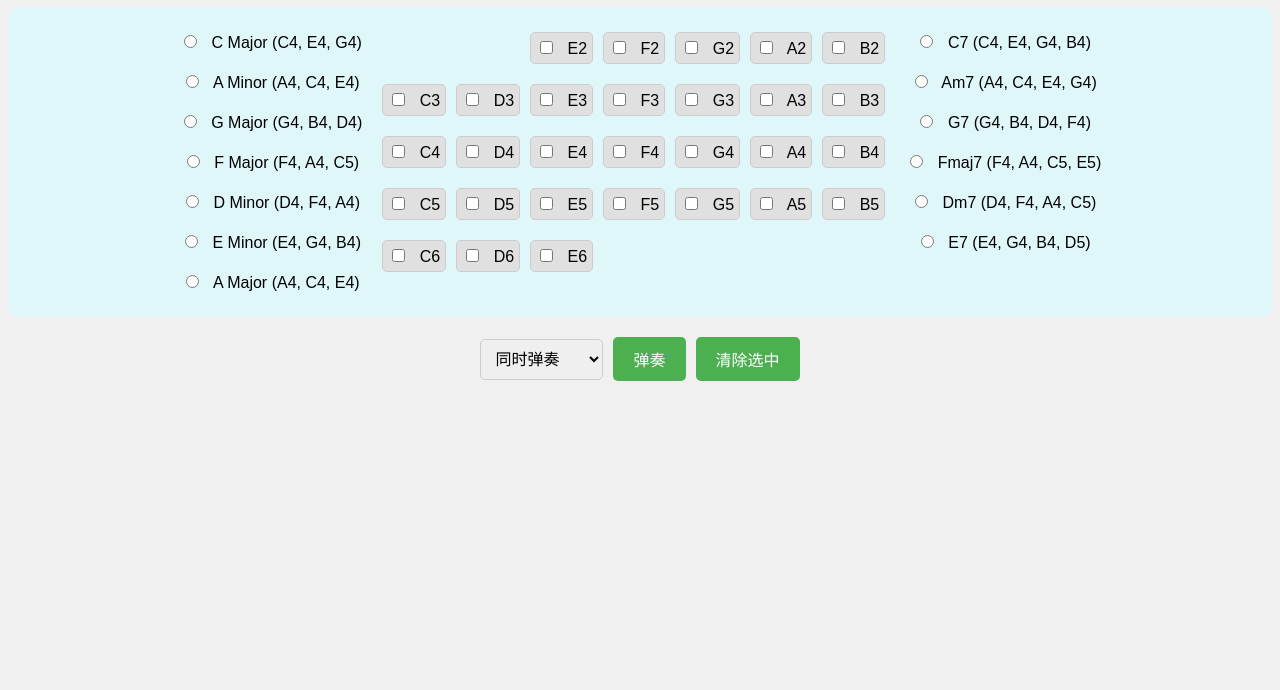
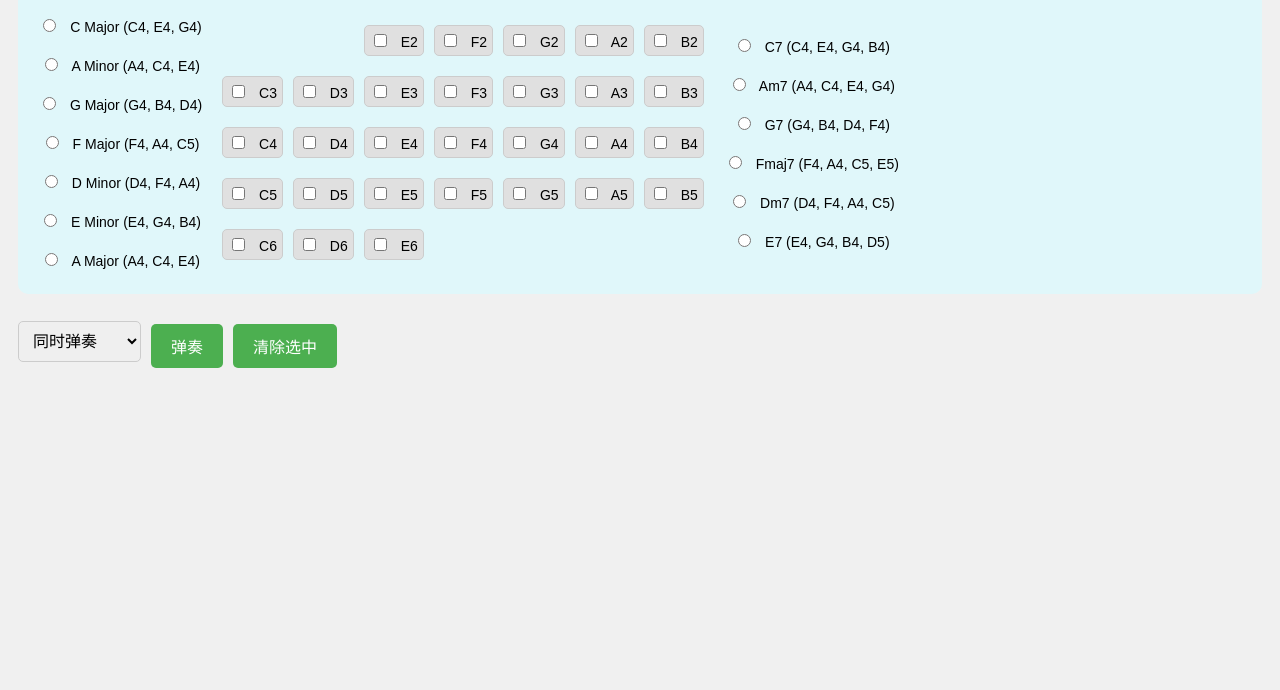
Before and after one commit to DevinWu/music-lab, a plain HTML site: page index.html in a window 1280 px wide. Shown: the part 110-800 px from the top of the page. Drawn offline with nearby package versions, Linux system fonts and the light colour scheme.

Commit message:
add phone support

```diff
--- a/styles.css
+++ b/styles.css
@@ -3,16 +3,18 @@ body {
     text-align: center;
     margin-top: 50px;
     background-color: #f0f0f0;
+    padding: 0 10px;
 }
 
 h1 {
     color: #333;
+    font-size: 24px;
 }
 
 #note-section {
     display: flex;
-    justify-content: center;
-    align-items: flex-start;
+    flex-direction: column;
+    align-items: center;
     background-color: #e0f7fa;
     padding: 20px;
     border-radius: 10px;
@@ -21,22 +23,25 @@ h1 {
 
 #note-selector {
     display: grid;
-    grid-template-columns: repeat(7, auto);
+    grid-template-columns: repeat(4, auto);
     gap: 10px;
     justify-content: center;
     margin: 0 20px;
 }
 
 .chord-column {
-    display: flex;
-    flex-direction: column;
+    display: grid;
+    grid-template-columns: repeat(2, auto);
     gap: 10px;
+    align-items: center;
+    justify-content: center;
 }
 
 label {
     display: block;
     margin: 5px 0;
     cursor: pointer;
+    font-size: 14px;
 }
 
 input[type="checkbox"], input[type="radio"] {
@@ -52,6 +57,8 @@ button {
     border-radius: 5px;
     cursor: pointer;
     transition: background-color 0.3s;
+    width: 100%;
+    margin-top: 10px;
 }
 
 button:hover {
@@ -112,7 +119,7 @@ button:hover {
 
 #controls {
     display: flex;
-    justify-content: center;
+    flex-direction: column;
     align-items: center;
     gap: 10px;
     margin-top: 20px;
@@ -138,7 +145,7 @@ select, input[type="text"] {
     text-align: left;
     display: block; /* 确保显示 */
     resize: vertical; /* 允许用户调整高度 */
-    height: 100px; /* 初始高度 */
+    height: 150px; /* 增加初始高度 */
     overflow-y: auto; /* 允许滚动 */
     white-space: pre-wrap; /* 保留空格和换行 */
 }
@@ -152,3 +159,25 @@ select, input[type="text"] {
     color: #ff5722; /* 高亮颜色 */
     font-weight: bold;
 }
+
+@media (min-width: 600px) {
+    #note-section {
+        flex-direction: row;
+    }
+
+    #note-selector {
+        grid-template-columns: repeat(7, auto);
+    }
+
+    .chord-column {
+        grid-template-columns: repeat(1, auto);
+    }
+
+    button {
+        width: auto;
+    }
+
+    #controls {
+        flex-direction: row;
+    }
+}
```
